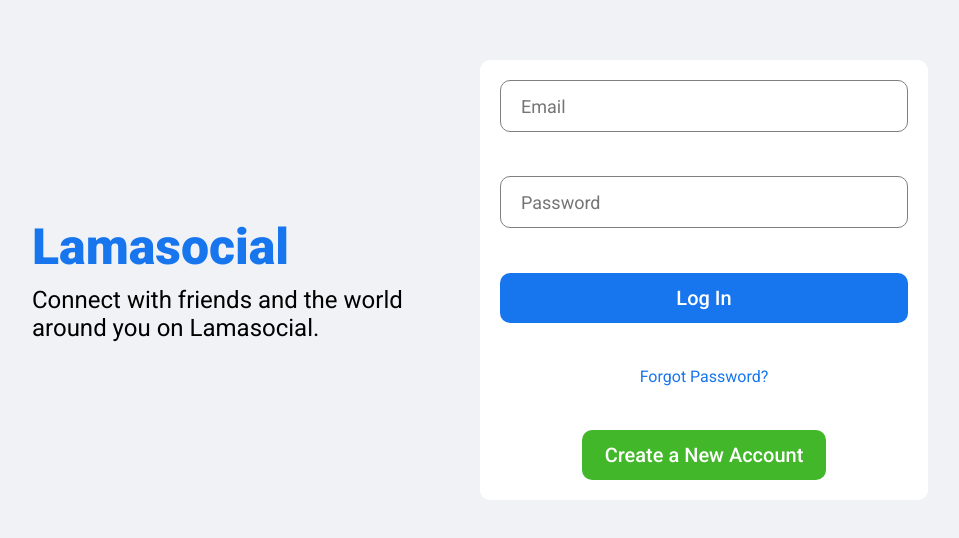
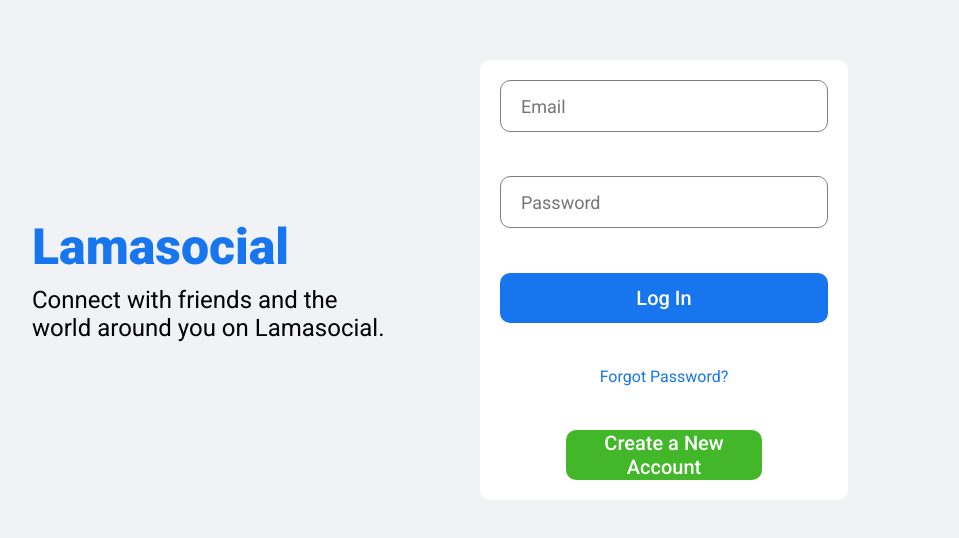
Before and after one commit to mrityunjoybora/social-media-app, a React (Create React App) app in the folder client/: page /login in a window 1280 px wide. Shown: the part 120-658 px from the top of the page, without its empty margins (160-1119 px from the left). Built offline with nearby package versions, Linux system fonts and the light colour scheme; the HTML template or start-up script is replaced by a standard one.

Commit message:
Fix: Login form

```diff
--- a/client/src/pages/login/Login.jsx
+++ b/client/src/pages/login/Login.jsx
@@ -1,6 +1,15 @@
+import { useRef } from "react";
 import "./login.css";
 
 export default function Login() {
+
+  const email = useRef();
+  const password = useRef();
+
+  const handleClick = (e) => {
+    e.preventDefault();
+    console.log(email.current.value);
+  }
   return (
     <div className="login">
       <div className="loginWrapper">
@@ -11,15 +20,15 @@ export default function Login() {
           </span>
         </div>
         <div className="loginRight">
-          <div className="loginBox">
-            <input placeholder="Email" className="loginInput" />
-            <input placeholder="Password" className="loginInput" />
+          <form onSubmit={handleClick} className="loginBox">
+            <input placeholder="Email" type="email" ref={email} required className="loginInput" />
+            <input placeholder="Password" ref={password} required type="password" minLength="6" className="loginInput" />
             <button className="loginButton">Log In</button>
             <span className="loginForgot">Forgot Password?</span>
             <button className="loginRegisterButton">
               Create a New Account
             </button>
-          </div>
+          </form>
         </div>
       </div>
     </div>
--- a/client/src/pages/login/login.css
+++ b/client/src/pages/login/login.css
@@ -15,6 +15,7 @@
 
 .loginLeft,
 .loginRight {
+margin-right: 80px;
   flex: 1;
   display: flex;
   flex-direction: column;
```
